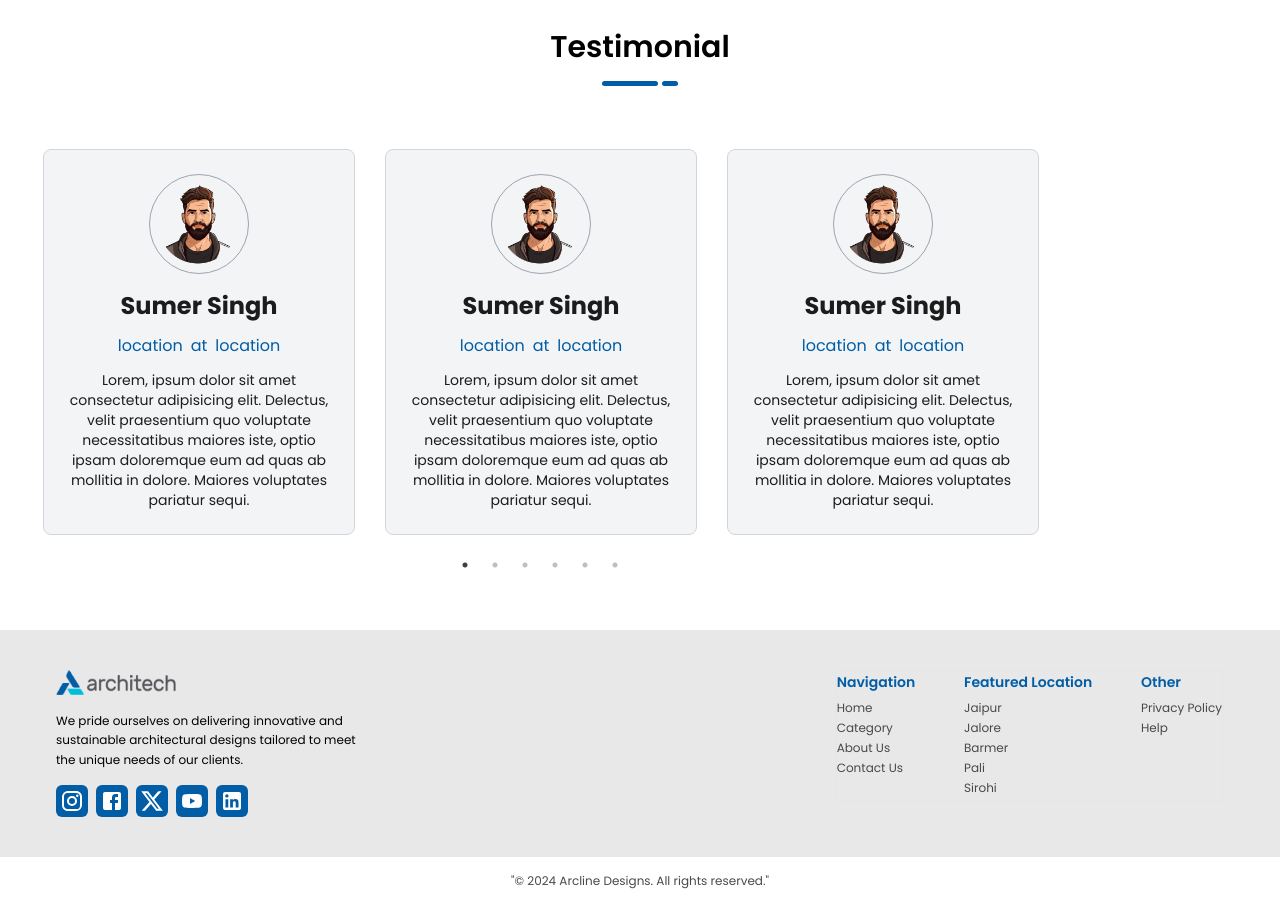
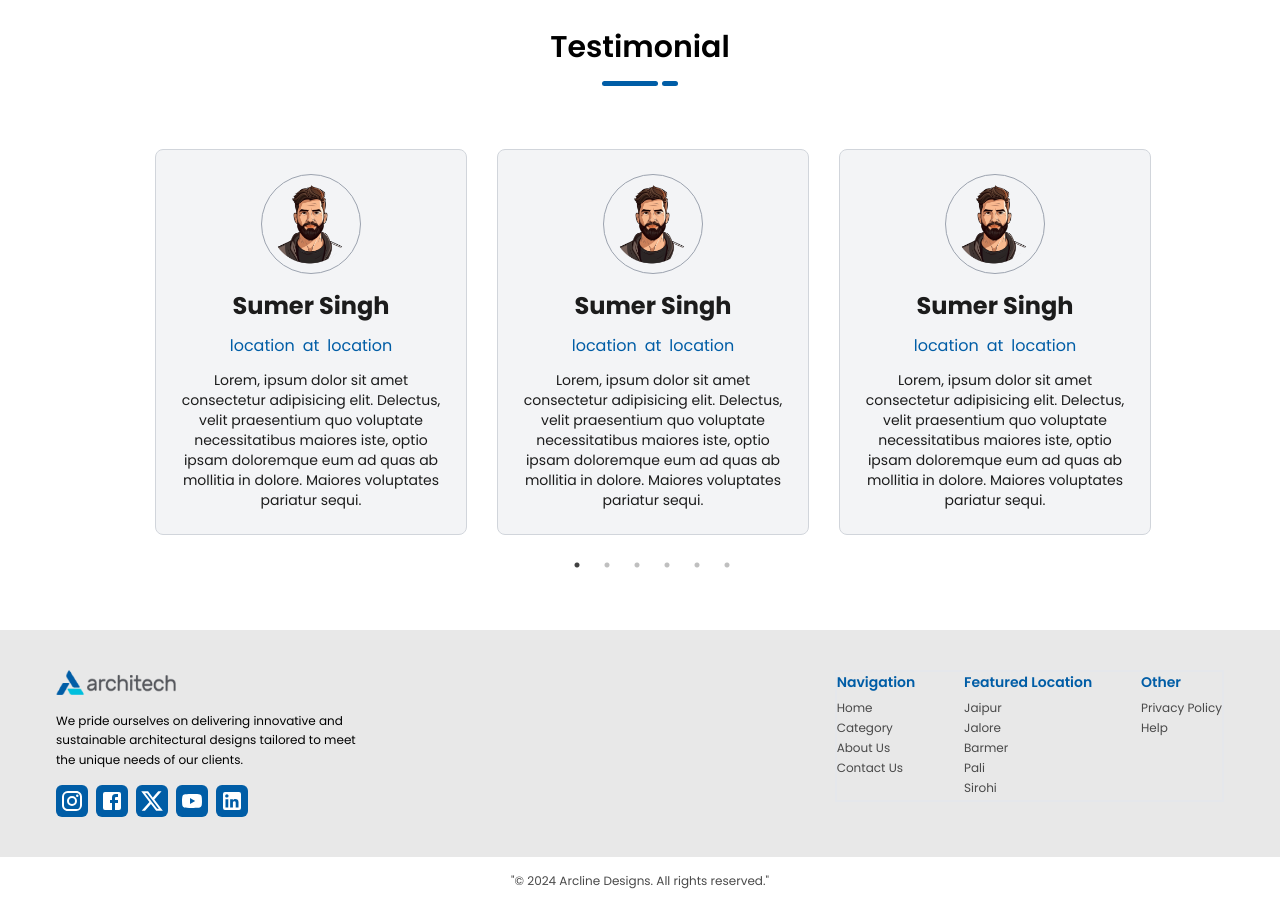
Before and after one commit to nitesh098suthar/arclineDesigns, a React (Vite) app in the folder client/: page / in a window 1280 px wide. Shown: the part 2120-3025 px from the top of the page. Built offline with nearby package versions, Linux system fonts and the light colour scheme; no server answers.

Commit message:
testimonial css fix

```diff
--- a/client/src/App.css
+++ b/client/src/App.css
@@ -86,10 +86,10 @@
   width: 80vw;
 }
 
+
 .testimonialSlick .slick-slider {
-  left: 28px;
+  left: 140px;
 }
-
 
 
 @media (max-width: 768px) {
@@ -98,9 +98,13 @@
     width: 320px;
   }
 }
-@media (max-width: 360px) {
+@media (max-width: 361px) {
+
+  .testimonialSlick .slick-slider {
+    left: 40px;
+  }
   .slick-slider {
-    left: 24px;
+    left: 00px;
     width: 280px;
   }
 }
```
